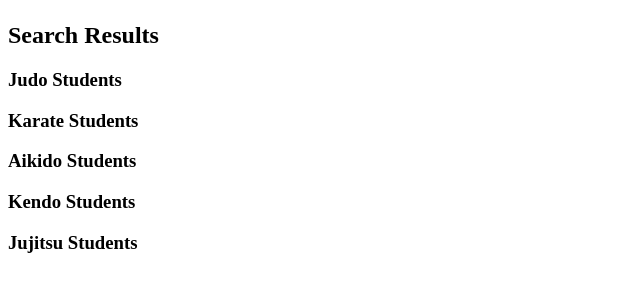
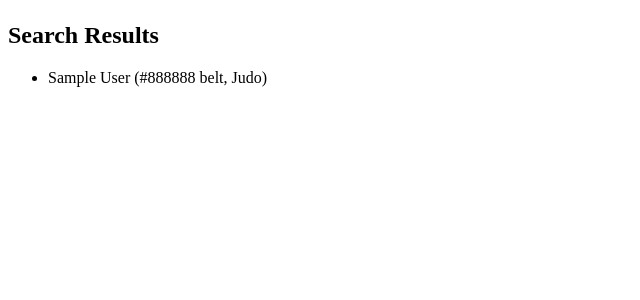
Before and after one commit to ShirYoku88/preentrega3, a Django app: template myproject/myapp/templates/myapp/search_results.html in a window 1280 px wide. Shown: the part 58-358 px from the top of the page, without its empty margins (0-640 px from the left). Run offline with Django 5.2, Linux system fonts and the light colour scheme; the template is opened without the code that fills it: values that come from a table or form of the project are taken from there, others are empty; tables that the repository leaves empty hold one stand-in row (values such as "Sample post"); parts of the project's set-up code (start-up, migrations or seed data) failed here and were passed over.

Commit message:
proyecto corregido2

```diff
--- a/myproject/myapp/templates/myapp/add_student.html
+++ b/myproject/myapp/templates/myapp/add_student.html
@@ -1,9 +1,9 @@
 {% extends "myapp/base.html" %}
 
-{% block title %}Add Kendo Student{% endblock %}
+{% block title %}Add Student{% endblock %}
 
 {% block content %}
-<h2>Add Kendo Student</h2>
+<h2>Add Martial Arts Student</h2>
 <form method="post">
     {% csrf_token %}
     {{ form.as_p }}
--- a/myproject/myapp/templates/myapp/index.html
+++ b/myproject/myapp/templates/myapp/index.html
@@ -5,11 +5,7 @@
 {% block content %}
 <h2>Welcome to my project</h2>
 <ul>
-    <li><a href="{% url 'add_judo_student' %}">Add Judo Student</a></li>
-    <li><a href="{% url 'add_karate_student' %}">Add Karate Student</a></li>
-    <li><a href="{% url 'add_aikido_student' %}">Add Aikido Student</a></li>
-    <li><a href="{% url 'add_kendo_student' %}">Add Kendo Student</a></li>
-    <li><a href="{% url 'add_jujitsu_student' %}">Add Jujitsu Student</a></li>
+    <li><a href="{% url 'add_student' %}">Add Student</a></li>
     <li><a href="{% url 'search' %}">Search Students</a></li>
 </ul>
 {% endblock %}
--- a/myproject/myapp/templates/myapp/search_results.html
+++ b/myproject/myapp/templates/myapp/search_results.html
@@ -5,38 +5,9 @@
 {% block content %}
 <h2>Search Results</h2>
 {% if results %}
-    <h3>Judo Students</h3>
     <ul>
-    {% for student in results.judo_students %}
-        <li>{{ student.name }} ({{ student.belt_color }} belt)</li>
-    {% endfor %}
-    </ul>
-
-    <h3>Karate Students</h3>
-    <ul>
-    {% for student in results.karate_students %}
-        <li>{{ student.name }} ({{ student.belt_color }} belt)</li>
-    {% endfor %}
-    </ul>
-
-    <h3>Aikido Students</h3>
-    <ul>
-    {% for student in results.aikido_students %}
-        <li>{{ student.name }} ({{ student.belt_color }} belt)</li>
-    {% endfor %}
-    </ul>
-
-    <h3>Kendo Students</h3>
-    <ul>
-    {% for student in results.kendo_students %}
-        <li>{{ student.name }} ({{ student.belt_color }} belt)</li>
-    {% endfor %}
-    </ul>
-
-    <h3>Jujitsu Students</h3>
-    <ul>
-    {% for student in results.jujitsu_students %}
-        <li>{{ student.name }} ({{ student.belt_color }} belt)</li>
+    {% for student in results %}
+        <li>{{ student.name }} ({{ student.belt_color }} belt, {{ student.discipline }})</li>
     {% endfor %}
     </ul>
 {% else %}
--- a/myproject/myapp/urls.py
+++ b/myproject/myapp/urls.py
@@ -3,10 +3,6 @@ from . import views
 
 urlpatterns = [
     path('', views.index, name='index'),
-    path('add_judo_student/', views.add_judo_student, name='add_judo_student'),
-    path('add_karate_student/', views.add_karate_student, name='add_karate_student'),
-    path('add_aikido_student/', views.add_aikido_student, name='add_aikido_student'),
-    path('add_kendo_student/', views.add_kendo_student, name='add_kendo_student'),
-    path('add_jujitsu_student/', views.add_jujitsu_student, name='add_jujitsu_student'),
+    path('add_student/', views.add_student, name='add_student'),
     path('search/', views.search, name='search'),
 ]
--- a/myproject/myproject/urls.py
+++ b/myproject/myproject/urls.py
@@ -1,21 +1,5 @@
-"""
-URL configuration for myproject project.
-
-The `urlpatterns` list routes URLs to views. For more information please see:
-    https://docs.djangoproject.com/en/5.0/topics/http/urls/
-Examples:
-Function views
-    1. Add an import:  from my_app import views
-    2. Add a URL to urlpatterns:  path('', views.home, name='home')
-Class-based views
-    1. Add an import:  from other_app.views import Home
-    2. Add a URL to urlpatterns:  path('', Home.as_view(), name='home')
-Including another URLconf
-    1. Import the include() function: from django.urls import include, path
-    2. Add a URL to urlpatterns:  path('blog/', include('blog.urls'))
-"""
 from django.contrib import admin
-from django.urls import include , path
+from django.urls import path, include
 
 urlpatterns = [
     path('admin/', admin.site.urls),
```
Also changed, not shown: myproject/myapp/templates/myapp/base.html (line endings or trailing spaces), myproject/myapp/templates/myapp/search.html (line endings or trailing spaces).
